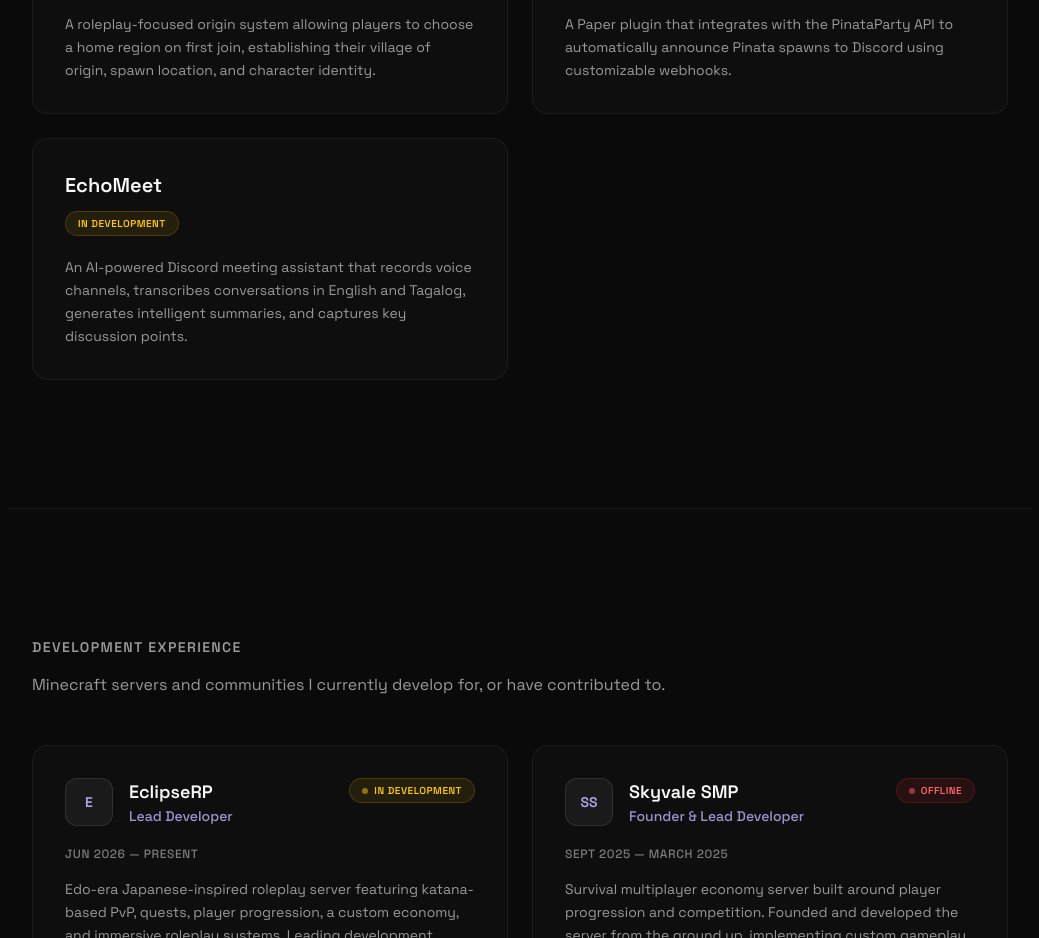
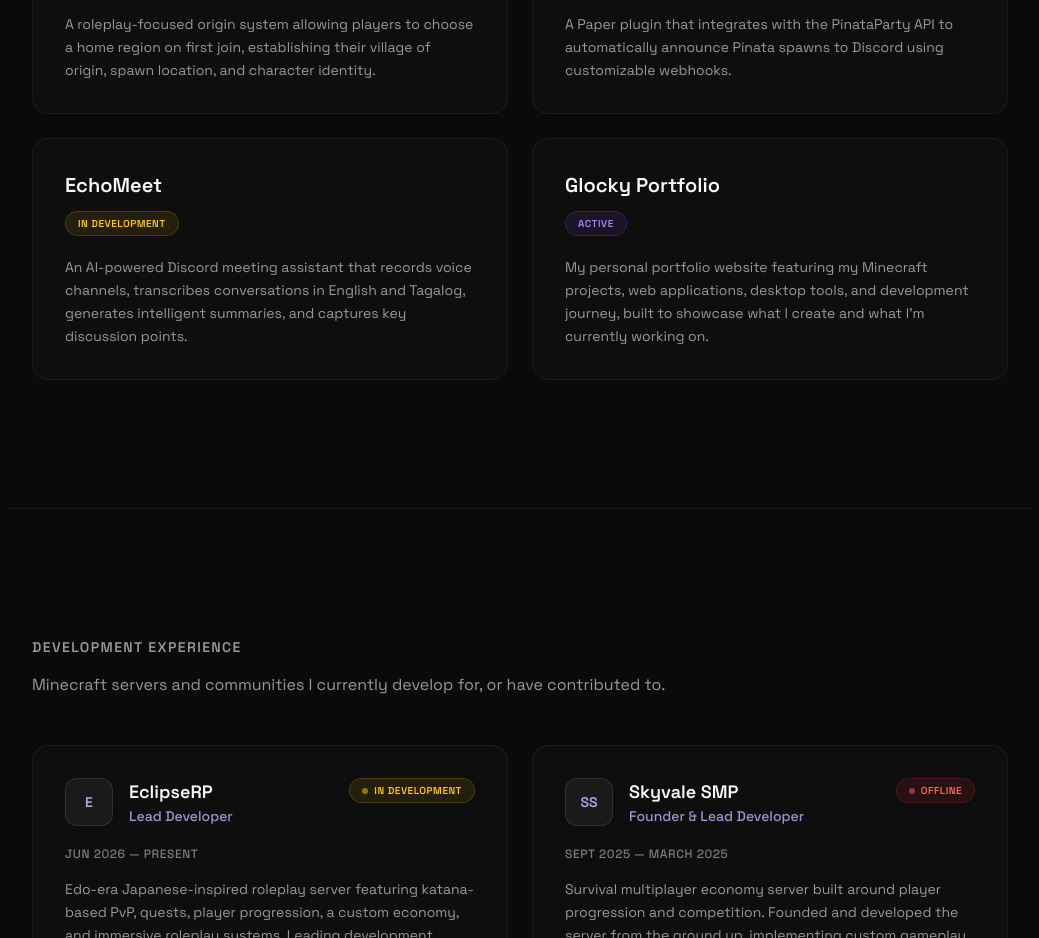
Before and after one commit to glockyyuzei/glocky-portfolio, a React (Vite) app: page / in a window 1280 px wide. Shown: the part 4160-5098 px from the top of the page, without its empty margins (120-1159 px from the left). Built offline with nearby package versions, Linux system fonts and the light colour scheme.

Commit message:
Portfolio Update

```diff
--- a/src/components/portfolio/Projects.tsx
+++ b/src/components/portfolio/Projects.tsx
@@ -138,6 +138,14 @@ const PROJECTS: Project[] = [
       "An AI-powered Discord meeting assistant that records voice channels, transcribes conversations in English and Tagalog, generates intelligent summaries, and captures key discussion points.",
     category: "Discord Bots",
     link: "#"
+  },
+  {
+  name: "Glocky Portfolio",
+  status: "Active",
+  description:
+    "My personal portfolio website featuring my Minecraft projects, web applications, desktop tools, and development journey, built to showcase what I create and what I'm currently working on.",
+  category: "Website Apps",
+  link: "#"
   }
 ];
 
```
